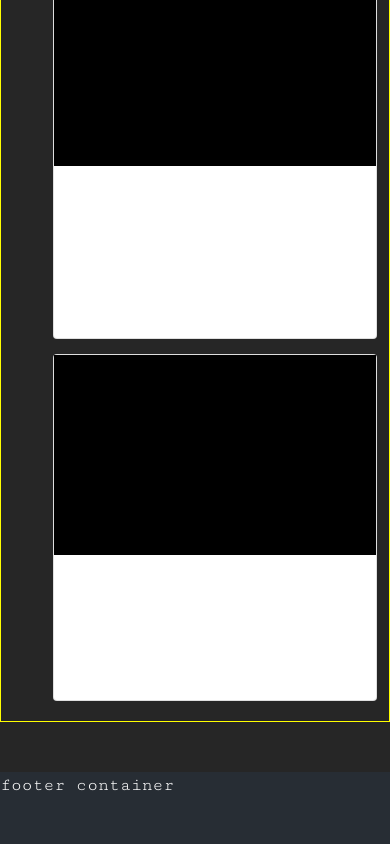
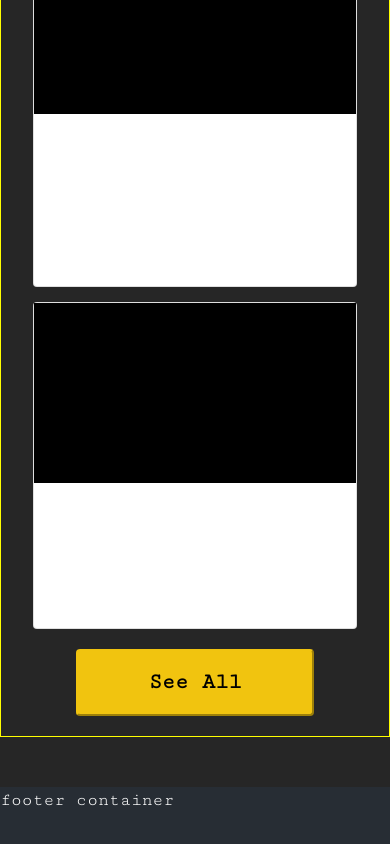
Before and after one commit to BallPanupan/redhot, a Next.js app: page / in a window 390 px wide. Shown: the part 1637-2481 px from the top of the page. Built offline with nearby package versions, Linux system fonts and the light colour scheme.

Commit message:
create new components for new btn

```diff
--- /dev/null
+++ b/components/buttons/BtnWarning/BtnWarning.js
@@ -0,0 +1,8 @@
+function BtnWarning(props) {
+    let text = props.text;
+    return (
+        <button type="button" className='btn-warning' >{text}</button>
+    );
+  }
+
+export default BtnWarning;
--- /dev/null
+++ b/components/buttons/BtnWarning/BtnWarning.scss
@@ -0,0 +1,13 @@
+.btn-warning {
+    padding: 15px 70px;
+    border-radius: 4px;
+    background: #f1c40f !important;
+    border-color: #f1c40f !important;
+    color: #000000 !important;
+    font-weight: bold;
+    font-size: 22px;
+}
+
+.btn-warning:hover {
+    filter: brightness(115%);
+}
--- a/pages/_app.js
+++ b/pages/_app.js
@@ -1,5 +1,6 @@
 import 'bootstrap/dist/css/bootstrap.min.css';
 import '../styles/index.scss'
+import '../components/buttons/BtnWarning/BtnWarning.scss'
 
 import Layout from '../components/layout'
 
--- a/pages/index.js
+++ b/pages/index.js
@@ -1,6 +1,7 @@
 import { Container} from "react-bootstrap";
 import MainContent from "../components/MainContent";
 import CardList from "../components/CardList";
+import BtnWarning from "../components/buttons/BtnWarning/BtnWarning";
 
 import Head from 'next/head'
 
@@ -49,6 +50,10 @@ export default function Home() {
           </div>
         </div>
 
+        <div className="align-center">
+          <BtnWarning text={'See All'}/>
+        </div>
+
       </Container>
     </>
   );
--- a/styles/index.scss
+++ b/styles/index.scss
@@ -28,6 +28,11 @@ h1, h2, h3, h4, h5, h6 {
 
 span {
     font-family: 'Sarabun', sans-serif;
+}
+
+.align-center {
+    text-align: center;
+    margin: 20px;
 }
 
 .content-header {
@@ -106,6 +111,15 @@ span {
         overflow: hidden;
         text-overflow: ellipsis;
     }
+
+    @media screen and (max-width: 768px) {
+        margin: unset;
+
+        .card {
+            max-width: 100%;
+        }
+
+    }
 }
 
 .card {
@@ -117,6 +131,13 @@ span {
     width: 100%;
     height: 200px;
     background-color: black;
+    @media screen and (max-width: 768px) {
+        height: 350px;
+    }
+
+    @media screen and (max-width: 414px) {
+        height: 180px;
+    }
 }
 
 .card-group {
```
